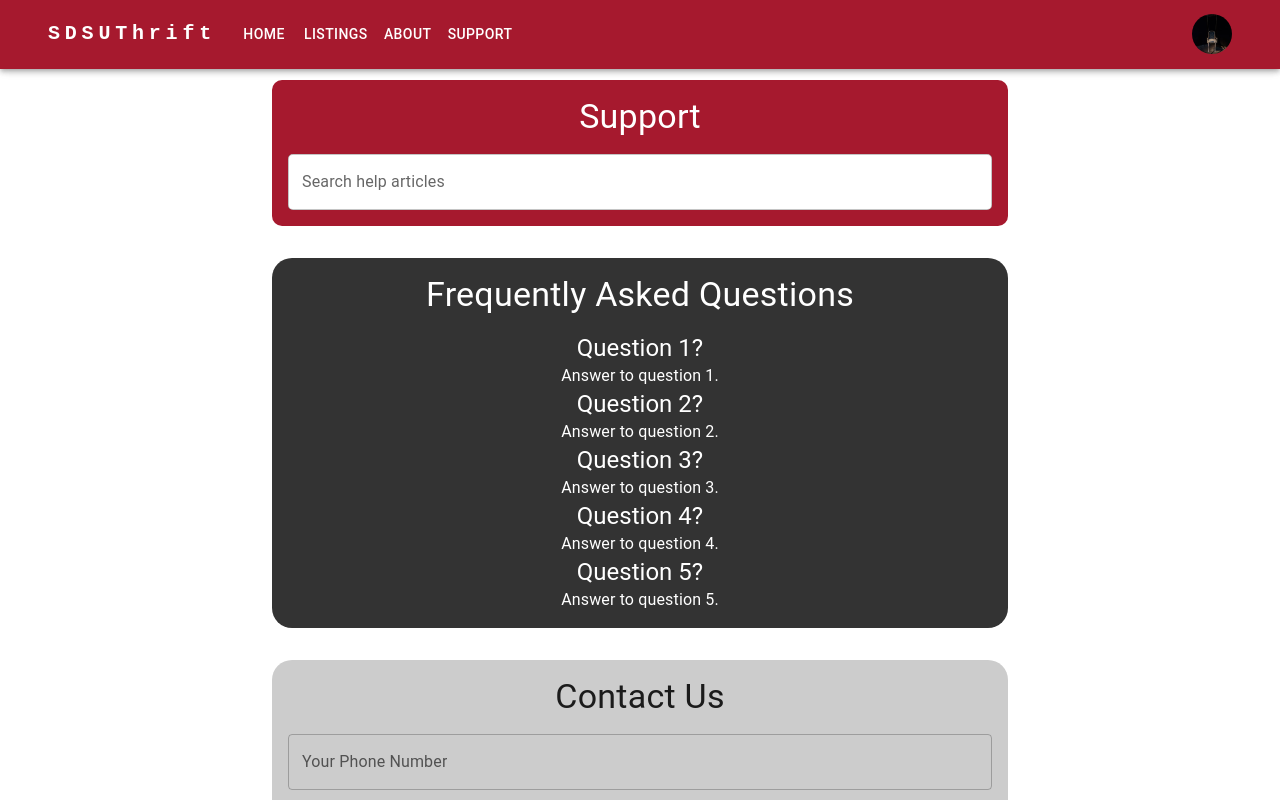
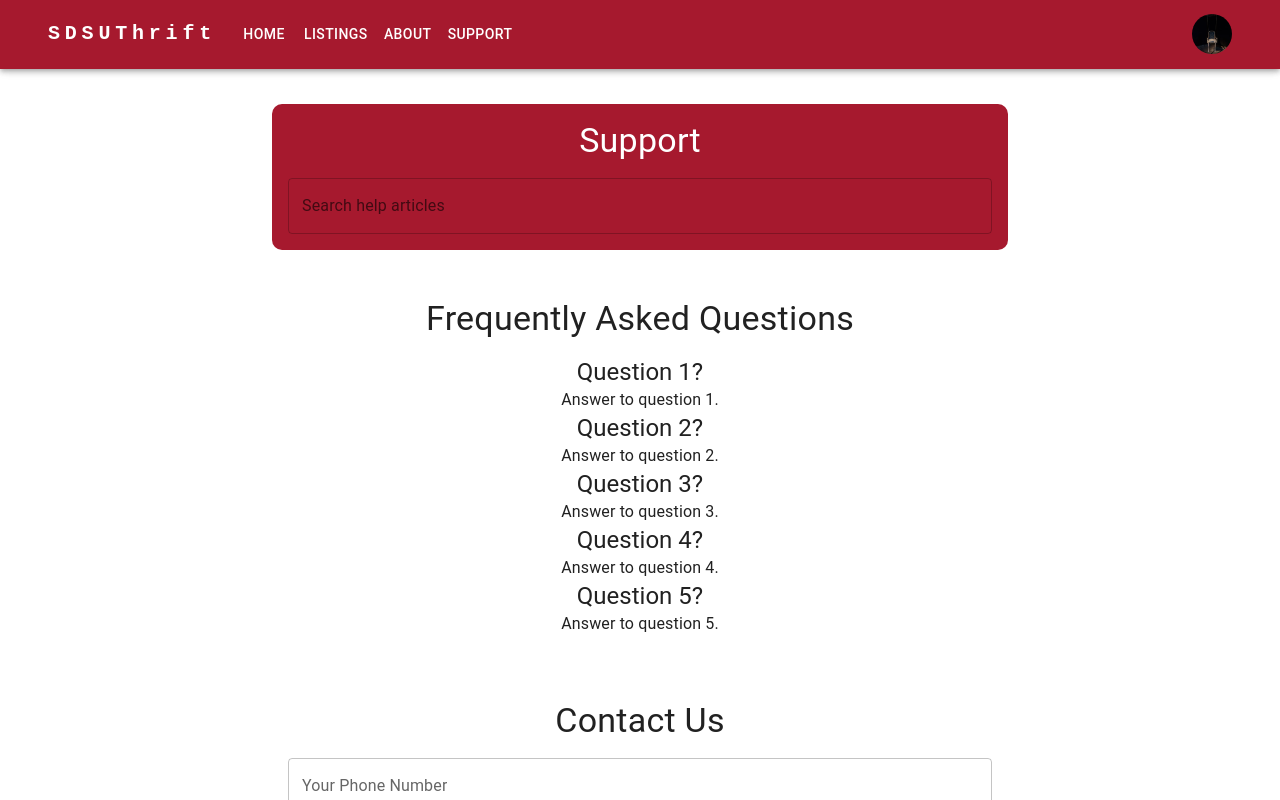
Before and after one commit to leanneallen/sdsu-thrift, a React (Vite) app in the folder thrift/frontend/: page /Support in a window 1280 px wide. Shown: the top 800 px of the page. Built offline with nearby package versions, Linux system fonts and the light colour scheme.

Commit message:
Created theme provider, imported into main.jsx, and fixed theme overriding/color in settings and signup components and support page

```diff
--- a/thrift/frontend/src/components/Settings.jsx
+++ b/thrift/frontend/src/components/Settings.jsx
@@ -1,23 +1,15 @@
 import * as React from 'react';
-import Switch from '@mui/material/Switch';
-import FormControlLabel from '@mui/material/FormControlLabel';
-import FormGroup from '@mui/material/FormGroup';
-import Container from '@mui/material/Container';
-import Typography from '@mui/material/Typography';
+import { useTheme } from '../components/ThemeContext';
+import { Container, FormControlLabel, FormGroup, Switch, Typography } from '@mui/material';
 import MenuItem from '@mui/material/MenuItem';
 import Select from '@mui/material/Select';
 import InputLabel from '@mui/material/InputLabel';
 import FormControl from '@mui/material/FormControl';
 
 export default function Settings() {
-  const [darkMode, setDarkMode] = React.useState(false);
+  const { isDarkMode, toggleTheme } = useTheme();  // Destructure the needed context values
   const [notifications, setNotifications] = React.useState(false);
   const [language, setLanguage] = React.useState('');
-
-  const handleDarkModeChange = (event) => {
-    setDarkMode(event.target.checked);
-  };
-
   const handleNotificationsChange = (event) => {
     setNotifications(event.target.checked);
   };
@@ -33,7 +25,7 @@ export default function Settings() {
       </Typography>
       <FormGroup>
         <FormControlLabel
-          control={<Switch checked={darkMode} onChange={handleDarkModeChange} />}
+          control={<Switch checked={isDarkMode} onChange={toggleTheme} />}
           label="Dark Mode"
         />
         <FormControlLabel
--- a/thrift/frontend/src/components/Signup.jsx
+++ b/thrift/frontend/src/components/Signup.jsx
@@ -11,7 +11,6 @@ import Container from '@mui/material/Container';
 import { Link as RouterLink} from "react-router-dom";
 import { createTheme, ThemeProvider } from '@mui/material/styles';
 
-const defaultTheme = createTheme();
 
 export default function SignUp() {
   const handleSubmit = (event) => {
@@ -32,7 +31,6 @@ export default function SignUp() {
   };
 
   return (
-    <ThemeProvider theme={defaultTheme}>
       <Container component="main" maxWidth="xs">
         <CssBaseline />
         <Box
@@ -168,6 +166,5 @@ export default function SignUp() {
           </Box>
         </Box>
       </Container>
-    </ThemeProvider>
   );
 }
--- /dev/null
+++ b/thrift/frontend/src/components/ThemeContext.jsx
@@ -0,0 +1,35 @@
+import React, { createContext, useContext, useMemo, useState } from 'react';
+import { createTheme, ThemeProvider as MuiThemeProvider } from '@mui/material/styles';
+import CssBaseline from '@mui/material/CssBaseline';
+
+const ThemeContext = createContext({
+  toggleTheme: () => {},
+  isDarkMode: false
+});
+
+export const useTheme = () => useContext(ThemeContext);
+
+export const ThemeProvider = ({ children }) => {
+  const [isDarkMode, setIsDarkMode] = useState(
+    window.matchMedia && window.matchMedia('(prefers-color-scheme: dark)').matches
+  );
+
+  const theme = useMemo(() => createTheme({
+    palette: {
+      mode: isDarkMode ? 'dark' : 'light',
+    },
+  }), [isDarkMode]);
+
+  const toggleTheme = () => {
+    setIsDarkMode(!isDarkMode);
+  };
+
+  return (
+    <ThemeContext.Provider value={{ isDarkMode, toggleTheme }}>
+      <MuiThemeProvider theme={theme}>
+        <CssBaseline />
+        {children}
+      </MuiThemeProvider>
+    </ThemeContext.Provider>
+  );
+};
--- a/thrift/frontend/src/main.jsx
+++ b/thrift/frontend/src/main.jsx
@@ -2,24 +2,14 @@ import * as React from 'react';
 import ReactDOM from 'react-dom/client';
 import App from './App.jsx';
 import { BrowserRouter } from 'react-router-dom';
-import CssBaseline from '@mui/material/CssBaseline';
-import { createTheme, ThemeProvider } from '@mui/material/styles';
-import useMediaQuery from '@mui/material/useMediaQuery';
+import { ThemeProvider } from './components/ThemeContext.jsx';
+
 
 function Main() {
-  const prefersDarkMode = useMediaQuery('(prefers-color-scheme: dark)');
-
-  const theme = React.useMemo(() => createTheme({
-    palette: {
-      mode: prefersDarkMode ? 'dark' : 'light',
-    },
-  }), [prefersDarkMode]);
-
   return (
     <React.StrictMode>
       <BrowserRouter>
-        <ThemeProvider theme={theme}>
-          <CssBaseline />
+        <ThemeProvider>  // Use your custom ThemeProvider
           <App />
         </ThemeProvider>
       </BrowserRouter>
--- a/thrift/frontend/src/pages/Support.jsx
+++ b/thrift/frontend/src/pages/Support.jsx
@@ -27,46 +27,45 @@ function SupportPage() {
           label="Search help articles"
           variant="outlined"
           fullWidth
-          sx={{ backgroundColor: '#fff', borderRadius: '5px' }}
+          sx={{  borderRadius: '5px' }}
         />
       </Box>
       <Box
         sx={{
-          backgroundColor: '#333',
+
           borderRadius: '20px',
           padding: '1rem',
           marginBottom: '2rem',
         }}
       >
-        <Typography variant="h4" sx={{ color: '#fff', mb: 2 }}>
+        <Typography variant="h4" sx={{  mb: 2 }}>
           Frequently Asked Questions
         </Typography>
         <Box className="faq-section">
           <Box className="faq-item">
-            <Typography variant="h5" sx={{ color: '#fff' }}>Question 1?</Typography>
-            <Typography variant="body1" sx={{ color: '#fff' }}>Answer to question 1.</Typography>
+            <Typography variant="h5" >Question 1?</Typography>
+            <Typography variant="body1" >Answer to question 1.</Typography>
           </Box>
           <Box className="faq-item">
-            <Typography variant="h5" sx={{ color: '#fff' }}>Question 2?</Typography>
-            <Typography variant="body1" sx={{ color: '#fff' }}>Answer to question 2.</Typography>
+            <Typography variant="h5" >Question 2?</Typography>
+            <Typography variant="body1" >Answer to question 2.</Typography>
           </Box>
           <Box className="faq-item">
-            <Typography variant="h5" sx={{ color: '#fff' }}>Question 3?</Typography>
-            <Typography variant="body1" sx={{ color: '#fff' }}>Answer to question 3.</Typography>
+            <Typography variant="h5" >Question 3?</Typography>
+            <Typography variant="body1" >Answer to question 3.</Typography>
           </Box>
           <Box className="faq-item">
-            <Typography variant="h5" sx={{ color: '#fff' }}>Question 4?</Typography>
-            <Typography variant="body1" sx={{ color: '#fff' }}>Answer to question 4.</Typography>
+            <Typography variant="h5" >Question 4?</Typography>
+            <Typography variant="body1" >Answer to question 4.</Typography>
           </Box>
           <Box className="faq-item">
-            <Typography variant="h5" sx={{ color: '#fff' }}>Question 5?</Typography>
-            <Typography variant="body1" sx={{ color: '#fff' }}>Answer to question 5.</Typography>
+            <Typography variant="h5" >Question 5?</Typography>
+            <Typography variant="body1" >Answer to question 5.</Typography>
           </Box>
         </Box>
       </Box>
       <Box
         sx={{
-          backgroundColor: '#ccc',
           borderRadius: '20px',
           padding: '1rem',
           marginBottom: '2rem',
```
